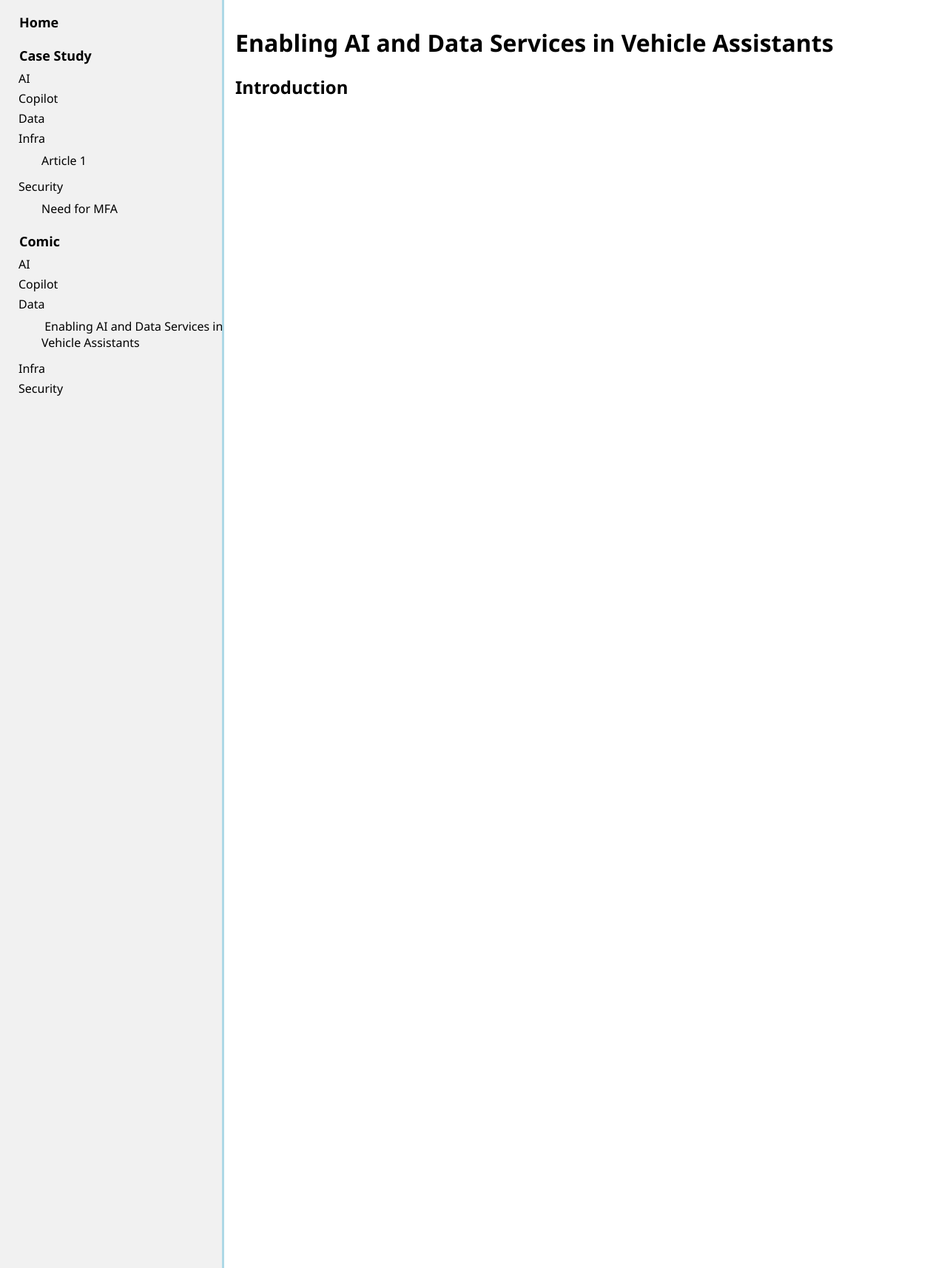
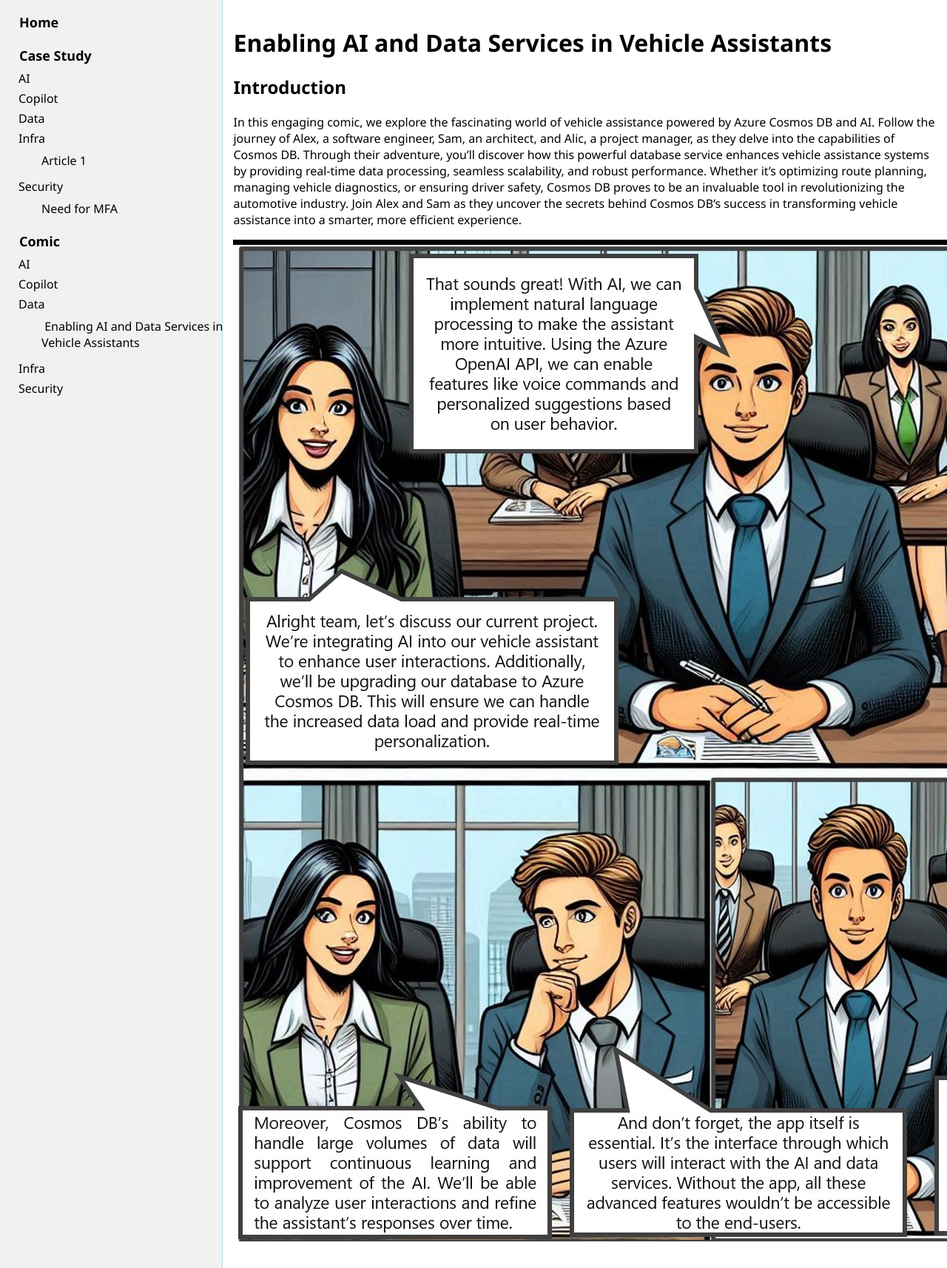
Before and after one commit to ningweinw/iengage, a Jekyll site: the page built from project-files/comic/data/Cosmosdb in vehicle assistant.md, in a window 1280 px wide. Shown: the whole page at 74% size. Built offline with Jekyll 4.4.1, drawn with Linux system fonts in a browser that asks for light colours.

Commit message:
Update Cosmosdb in vehicle assistant.md

```diff
--- a/project-files/comic/data/Cosmosdb in vehicle assistant.md
+++ b/project-files/comic/data/Cosmosdb in vehicle assistant.md
@@ -9,3 +9,6 @@
 # Enabling AI and Data Services in Vehicle Assistants
 
 ## Introduction
+In this engaging comic, we explore the fascinating world of vehicle assistance powered by Azure Cosmos DB and AI. Follow the journey of Alex, a software engineer, Sam, an architect, and Alic, a project manager, as they delve into the capabilities of Cosmos DB. Through their adventure, you'll discover how this powerful database service enhances vehicle assistance systems by providing real-time data processing, seamless scalability, and robust performance. Whether it's optimizing route planning, managing vehicle diagnostics, or ensuring driver safety, Cosmos DB proves to be an invaluable tool in revolutionizing the automotive industry. Join Alex and Sam as they uncover the secrets behind Cosmos DB's success in transforming vehicle assistance into a smarter, more efficient experience.
+
+![img](./images/cosmos1.jpg)
```
